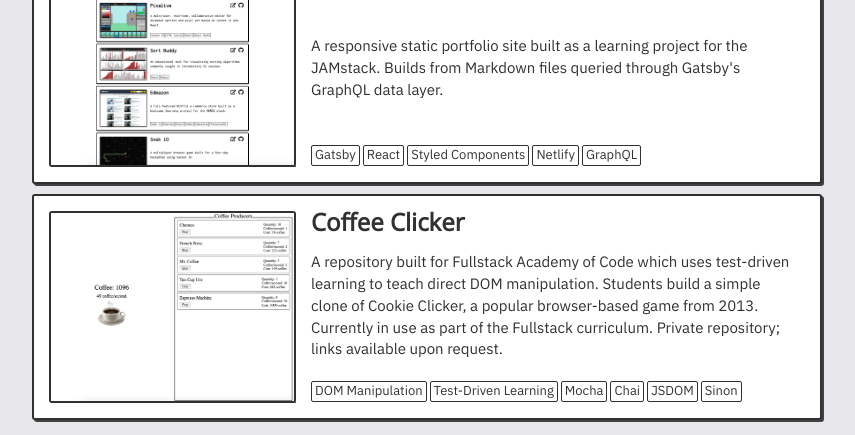
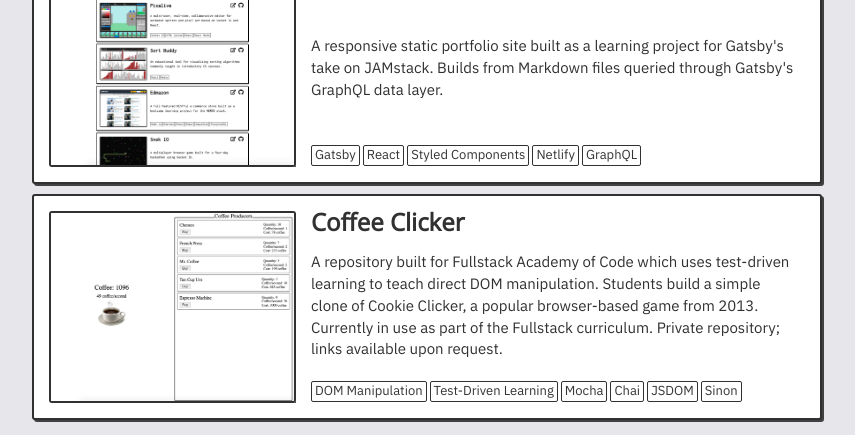
Before and after one commit to krnsk0/krnsk0.dev, a Gatsby site: page /projects in a window 1280 px wide. Shown: the part 1084-1519 px from the top of the page, without its empty margins (213-1068 px from the left). Built offline with nearby package versions, Linux system fonts and the light colour scheme; Gatsby itself is replaced by a stand-in of ours; some packages are replaced by stand-ins of ours.

Commit message:
update resume and project description

```diff
--- a/src/data/projects/krnsk0.md
+++ b/src/data/projects/krnsk0.md
@@ -8,5 +8,5 @@ repoUrl: "https://github.com/krnsk0/krnsk0.dev"
 videoUrl: ""
 image: "./krnsk0_screenshot.png"
 builtWith: ["Gatsby", "React", "Styled Components", "Netlify", "GraphQL"]
-description: "A responsive static portfolio site built as a learning project for the JAMstack. Builds from Markdown files queried through Gatsby's GraphQL data layer."
+description: "A responsive static portfolio site built as a learning project for Gatsby's take on JAMstack. Builds from Markdown files queried through Gatsby's GraphQL data layer."
 ---
```
Also changed, not shown: 1 other file.
